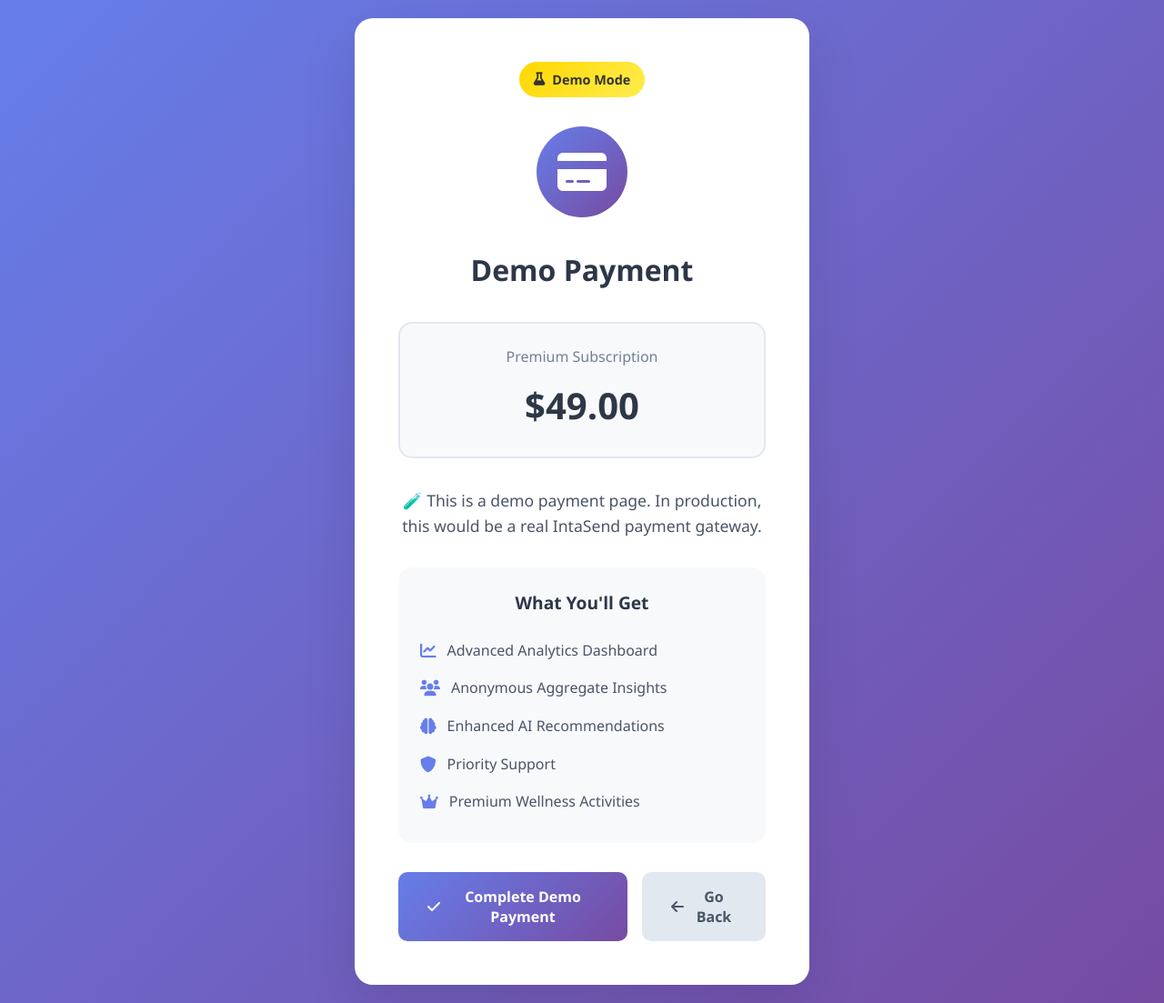
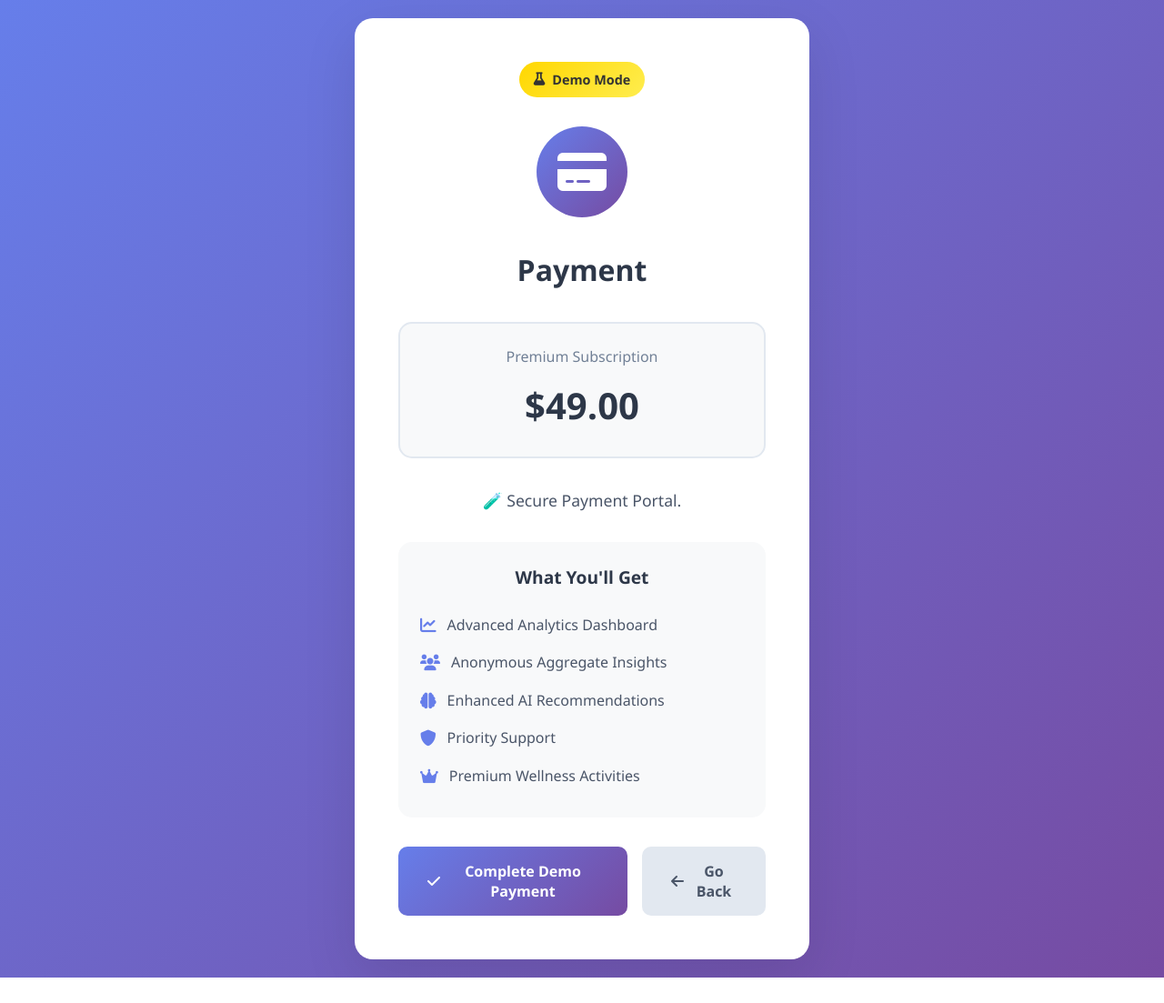
Before and after one commit to ntinyari765/MindEase-AI, a Flask app: page /payment/demo in a window 1280 px wide. Shown: the whole page at 91% size. After the commit the page ends 1075 px from the top, so only its background shows below. Run offline with Flask 3, Linux system fonts and the light colour scheme; parts of the project's set-up code (start-up, migrations or seed data) failed here and were passed over.

Commit message:
updated the payment details

```diff
--- a/templates/payment-demo.html
+++ b/templates/payment-demo.html
@@ -182,7 +182,7 @@
                 <i class="fas fa-credit-card"></i>
             </div>
 
-            <h1 class="payment-title">Demo Payment</h1>
+            <h1 class="payment-title">Payment</h1>
 
             <div class="payment-amount">
                 <div class="amount-label">Premium Subscription</div>
@@ -190,7 +190,7 @@
             </div>
 
             <p class="payment-message">
-                🧪 This is a demo payment page. In production, this would be a real IntaSend payment gateway.
+                🧪 Secure Payment Portal.
             </p>
 
             <div class="demo-features">
```
